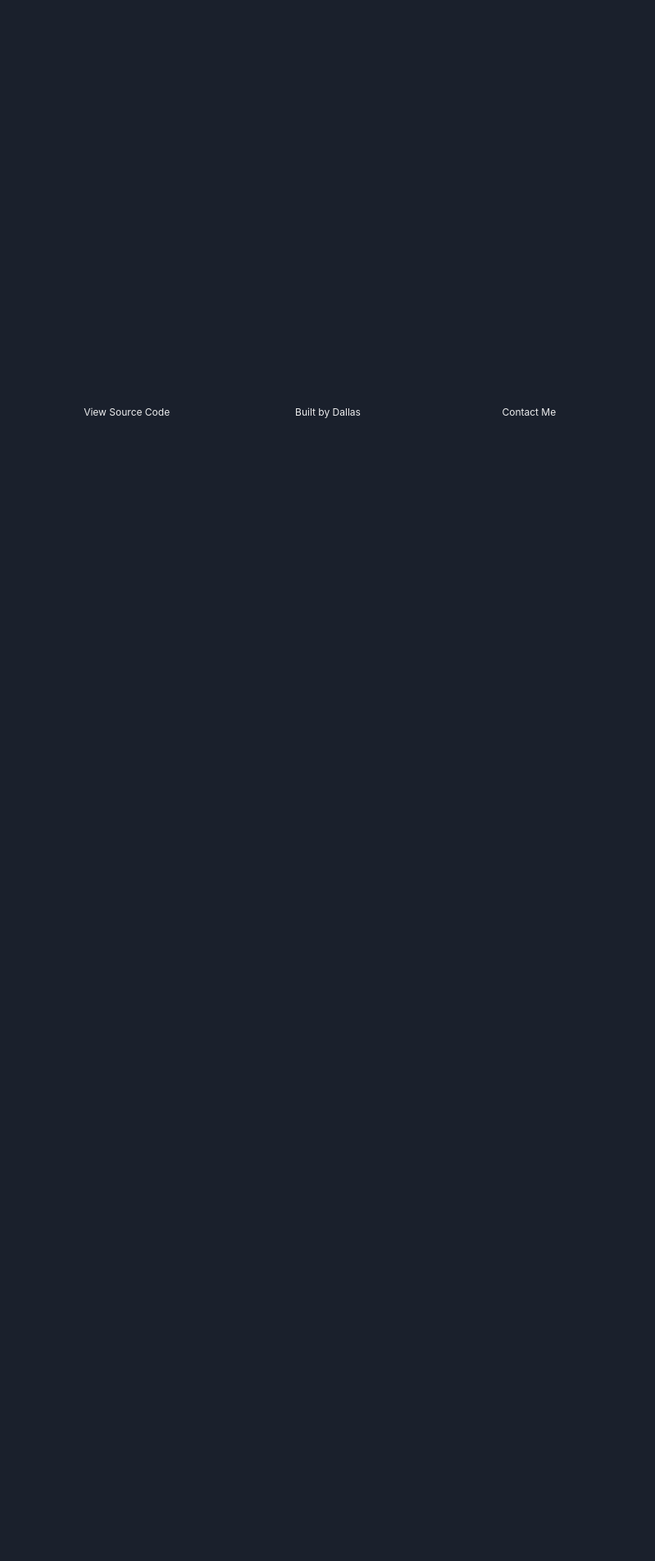
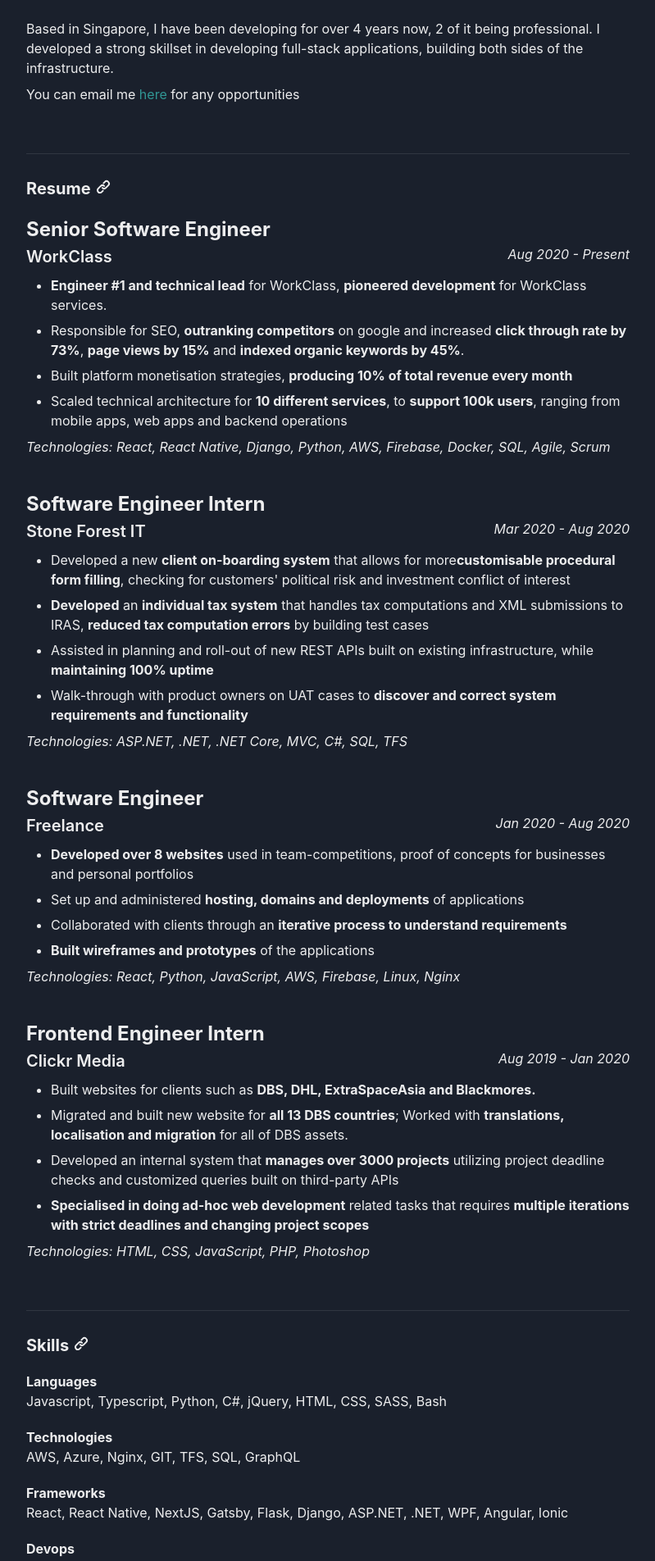
Before and after one commit to Dallas-Ng/dallasng.me, a Next.js app in the folder dallasng/: page /about in a window 1280 px wide. Shown: the part 267-2171 px from the top of the page at 82% size, without its empty margins (240-1039 px from the left). Before the commit the page ends 800 px from the top, so only its background shows below. Built offline with nearby package versions, Linux system fonts and the light colour scheme.

Commit message:
Update: Added about page

```diff
--- a/dallasng/src/components/footer.tsx
+++ b/dallasng/src/components/footer.tsx
@@ -10,7 +10,12 @@
 		alignItems="center"
 		fontSize="12px">
 		<Text display={['none', 'block']} flex="1" textAlign="center">
-			<Link href="https://github.com/dallas-ng">View Source Code</Link>
+			<Link
+				href="https://github.com/dallas-ng"
+				target="_blank"
+				rel="noreferrer">
+				View Source Code
+			</Link>
 		</Text>
 
 		<Text flex="1" textAlign="center">
--- a/dallasng/src/components/link.tsx
+++ b/dallasng/src/components/link.tsx
@@ -8,9 +8,9 @@
 }
 
 const Link: React.FC<ILinkProps> = props => (
-	<ChakraLink as={NextLink} {...props}>
-		<a>{props.children}</a>
-	</ChakraLink>
+	<NextLink href={props.href}>
+		<ChakraLink {...props}>{props.children}</ChakraLink>
+	</NextLink>
 );
 
 export default Link;
--- a/dallasng/src/components/project-card/project-card-list.tsx
+++ b/dallasng/src/components/project-card/project-card-list.tsx
@@ -30,7 +30,10 @@
 			<Flex flexDirection="column">
 				<AlertTitle>No Projects Found Yet!</AlertTitle>
 				<AlertDescription>
-					<Link href="https://github.com/dallas-ng">
+					<Link
+						href="https://github.com/dallas-ng"
+						target="_blank"
+						rel="noreferrer">
 						Visit my GitHub for projects
 						<ExternalLinkIcon pb="3px" />
 					</Link>
--- a/dallasng/src/pages/about.tsx
+++ b/dallasng/src/pages/about.tsx
@@ -1,19 +1,108 @@
+import Link from '@/src/components/link';
 import DefaultLayout from '@/src/layouts/default.layout';
+import { experience } from '@/src/static/data/experience';
+import { skills } from '@/src/static/data/skills';
 import { Page } from '@/src/types/page';
 import { NextSeo } from 'next-seo';
-import { Heading, Text } from '@chakra-ui/react';
+import {
+	Box,
+	Divider,
+	Flex,
+	Heading,
+	ListItem,
+	Stack,
+	Text,
+	UnorderedList
+} from '@chakra-ui/react';
 import React from 'react';
+import { HiLink } from 'react-icons/hi';
+
+const Header = ({ link }: { link: string }) => (
+	<>
+		<Divider py="30px" mb="30px" id={link} />
+
+		<Link href={`#${link}`} _hover={{ color: 'blue.600' }}>
+			<Flex mb="5">
+				<Heading size="md" mr="5px">
+					{link}
+				</Heading>
+
+				<HiLink fontSize="20px" />
+			</Flex>
+		</Link>
+	</>
+);
 
 const PageAbout: Page = () => {
 	return (
 		<>
 			<NextSeo title="About" />
 
-			<Heading size="md" mb="5">
-				About
-			</Heading>
+			<Heading mb="2">About</Heading>
 
-			<Text>Coming soon...</Text>
+			<Text>Find out more about me</Text>
+
+			<Header link="Me" />
+
+			<Stack>
+				<Text>
+					Based in Singapore, I have been developing for over 4 years now, 2 of
+					it being professional. I developed a strong skillset in developing
+					full-stack applications, building both sides of the infrastructure.
+				</Text>
+
+				<Text>
+					You can email me{' '}
+					<Link href="mailto:ngdallas1@gmail.com" color="teal.500">
+						here
+					</Link>{' '}
+					for any opportunities
+				</Text>
+			</Stack>
+
+			<Header link="Resume" />
+
+			{experience.map((job, i) => (
+				<Box key={i} mb={i + 1 !== experience.length && '40px'}>
+					<Text fontSize="2xl" fontWeight="700">
+						{job.title}
+					</Text>
+
+					<Flex
+						justifyContent="space-between"
+						flexDirection={['column', 'row']}
+						mb="2">
+						<Text fontSize="xl" fontWeight="600">
+							{job.company}
+						</Text>
+
+						<Text as="i">
+							{job.from} - {job.to}
+						</Text>
+					</Flex>
+
+					<UnorderedList mb="2" spacing="7px" pl="14px">
+						{job.description.map((desc, i) => (
+							<ListItem key={i}>{desc}</ListItem>
+						))}
+					</UnorderedList>
+
+					<Text as="i">Technologies: {job.technologies.join(', ')}</Text>
+				</Box>
+			))}
+
+			<Header link="Skills" />
+
+			<Stack spacing="20px">
+				{skills.map(skill => (
+					<Flex flexDirection="column">
+						<Text fontWeight="700">{skill.type}</Text>
+						<Text>{skill.items}</Text>
+					</Flex>
+				))}
+			</Stack>
+
+			<Box height="100px" />
 		</>
 	);
 };
--- /dev/null
+++ b/dallasng/src/static/data/experience.tsx
@@ -0,0 +1,135 @@
+import { Text } from '@chakra-ui/react';
+
+export const experience = [
+	{
+		title: 'Senior Software Engineer',
+		company: 'WorkClass',
+		from: 'Aug 2020',
+		to: 'Present',
+		description: [
+			<Text>
+				<strong>Engineer #1 and technical lead</strong> for WorkClass,{' '}
+				<strong>pioneered development</strong> for WorkClass services.
+			</Text>,
+			<Text>
+				Responsible for SEO, <strong>outranking competitors</strong> on google
+				and increased <strong>click through rate by 73%</strong>,{' '}
+				<strong>page views by 15%</strong> and{' '}
+				<strong>indexed organic keywords by 45%</strong>.
+			</Text>,
+			<Text>
+				Built platform monetisation strategies,{' '}
+				<strong>producing 10% of total revenue every month</strong>
+			</Text>,
+			<Text>
+				Scaled technical architecture for <strong>10 different services</strong>
+				, to <strong>support 100k users</strong>, ranging from mobile apps, web
+				apps and backend operations
+			</Text>
+		],
+		technologies: [
+			'React',
+			'React Native',
+			'Django',
+			'Python',
+			'AWS',
+			'Firebase',
+			'Docker',
+			'SQL',
+			'Agile',
+			'Scrum'
+		]
+	},
+	{
+		title: 'Software Engineer Intern',
+		company: 'Stone Forest IT',
+		from: 'Mar 2020',
+		to: 'Aug 2020',
+		description: [
+			<Text>
+				Developed a new <strong>client on-boarding system</strong> that allows
+				for more
+				<strong>customisable procedural form filling</strong>, checking for
+				customers' political risk and investment conflict of interest
+			</Text>,
+			<Text>
+				<strong>Developed</strong> an <strong>individual tax system</strong>{' '}
+				that handles tax computations and XML submissions to IRAS,{' '}
+				<strong>reduced tax computation errors</strong> by building test cases
+			</Text>,
+			<Text>
+				Assisted in planning and roll-out of new REST APIs built on existing
+				infrastructure, while <strong>maintaining 100% uptime</strong>
+			</Text>,
+			<Text>
+				Walk-through with product owners on UAT cases to{' '}
+				<strong>
+					discover and correct system requirements and functionality
+				</strong>
+			</Text>
+		],
+		technologies: ['ASP.NET', '.NET', '.NET Core', 'MVC', 'C#', 'SQL', 'TFS']
+	},
+	{
+		title: 'Software Engineer',
+		company: 'Freelance',
+		from: 'Jan 2020',
+		to: 'Aug 2020',
+		description: [
+			<Text>
+				<strong>Developed over 8 websites</strong> used in team-competitions,
+				proof of concepts for businesses and personal portfolios
+			</Text>,
+			<Text>
+				Set up and administered{' '}
+				<strong>hosting, domains and deployments</strong> of applications
+			</Text>,
+			<Text>
+				Collaborated with clients through an{' '}
+				<strong>iterative process to understand requirements</strong>
+			</Text>,
+			<Text>
+				<strong>Built wireframes and prototypes</strong> of the applications
+			</Text>
+		],
+		technologies: [
+			'React',
+			'Python',
+			'JavaScript',
+			'AWS',
+			'Firebase',
+			'Linux',
+			'Nginx'
+		]
+	},
+	{
+		title: 'Frontend Engineer Intern',
+		company: 'Clickr Media',
+		from: 'Aug 2019',
+		to: 'Jan 2020',
+		description: [
+			<Text>
+				Built websites for clients such as{' '}
+				<strong>DBS, DHL, ExtraSpaceAsia and Blackmores.</strong>
+			</Text>,
+			<Text>
+				Migrated and built new website for <strong>all 13 DBS countries</strong>
+				; Worked with <strong>translations, localisation and migration</strong>{' '}
+				for all of DBS assets.
+			</Text>,
+			<Text>
+				Developed an internal system that{' '}
+				<strong>manages over 3000 projects</strong> utilizing project deadline
+				checks and customized queries built on third-party APIs
+			</Text>,
+			<Text>
+				<strong>Specialised in doing ad-hoc web development</strong> related
+				tasks that requires{' '}
+				<strong>
+					multiple iterations with strict deadlines and changing project scopes
+				</strong>
+			</Text>
+		],
+		technologies: ['HTML', 'CSS', 'JavaScript', 'PHP', 'Photoshop']
+	}
+];
--- /dev/null
+++ b/dallasng/src/static/data/skills.tsx
@@ -0,0 +1,19 @@
+export const skills = [
+	{
+		type: 'Languages',
+		items: 'Javascript, Typescript, Python, C#, jQuery, HTML, CSS, SASS, Bash'
+	},
+	{
+		type: 'Technologies',
+		items: 'AWS, Azure, Nginx, GIT, TFS, SQL, GraphQL'
+	},
+	{
+		type: 'Frameworks',
+		items:
+			'React, React Native, NextJS, Gatsby, Flask, Django, ASP.NET, .NET, WPF, Angular, Ionic'
+	},
+	{
+		type: 'Devops',
+		items: 'Docker, GitHub Actions, CodeBuild, CodeDeploy, Python Poetry'
+	}
+];
```
